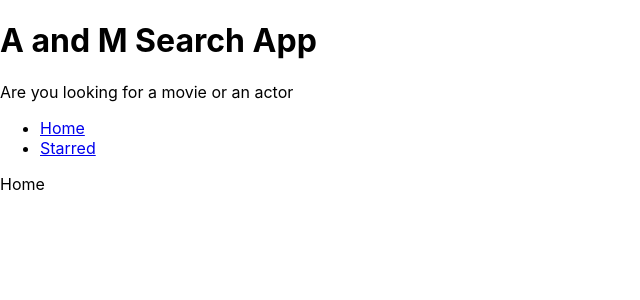
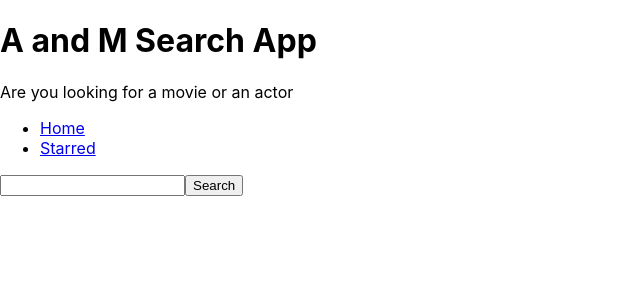
Before and after one commit to srisaisnigdha/cine-search-hub, a React (Create React App) app: page / in a window 1280 px wide. Shown: the top 300 px of the page, without its empty margins (0-640 px from the left). Built offline with nearby package versions, Linux system fonts and the light colour scheme.

Commit message:
added text-box in home page for searching, search for shows on button click

```diff
--- a/src/pages/Home.jsx
+++ b/src/pages/Home.jsx
@@ -1,8 +1,34 @@
+import { useState } from "react";
+
 const Home = () => {
     // return (<div>Home Page</div>)
+
+    const [SearchStr, setSearchStr] = useState(""); //passing empty string as default value
+
+    const onSearchInputChange = (ev) => {
+        setSearchStr(ev.target.value);
+    }
+
+    const onSearch = async (ev) => {
+        ev.preventDefault();   // we can prevent the default behaviour of this event
+
+        // fetch("https://api.tvmaze.com/search/shows?q=girls")
+        // .then(response=>response.json())
+        // .then(body=>console.log(body))     ... without using async function
+
+        const response = await fetch(`https://api.tvmaze.com/search/shows?q=${SearchStr}`)   // made the request as dynamic using ${}
+        const body = await response.json();
+        console.log(body)
+    }
+
     return (
         <div>
-            Home
+            <form onSubmit={onSearch}>
+                {/* event handler for onSubmit is onSearch */}
+                <input type="text" value={SearchStr} onChange={onSearchInputChange} />
+                {/* event handler for onChange is onSearchInputChange */}
+                <button type="submit">Search</button>
+            </form>
         </div>
     )
 }
```
